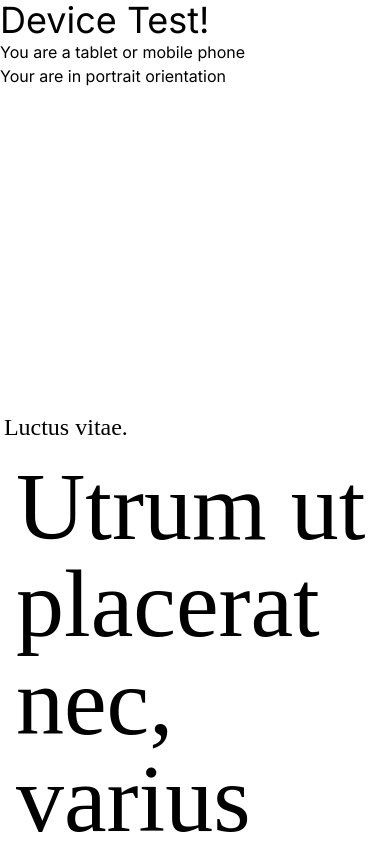
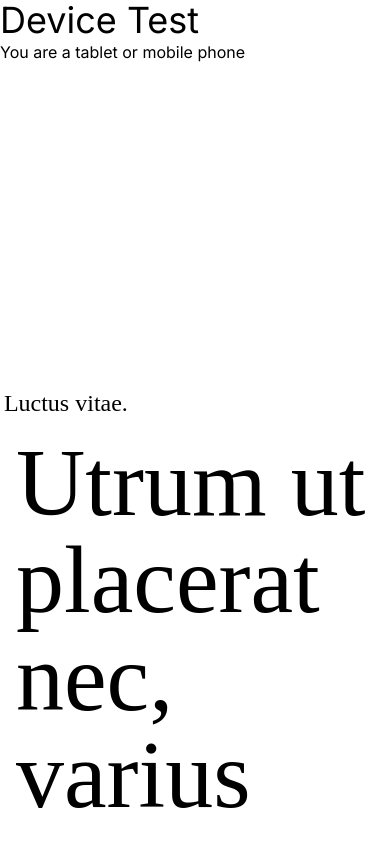
Before and after one commit to KaiyuWei/brink-page, a Next.js app: page / in a window 390 px wide. Shown: the top 844 px of the page. Built offline with nearby package versions, Linux system fonts and the light colour scheme.

Commit message:
media query flex files added for section 4

```diff
--- a/app/components/section2/section2.tsx
+++ b/app/components/section2/section2.tsx
@@ -1,6 +1,6 @@
 import styles from "./section2.module.css";
 
-export default function Section1() {
+export default function Section2() {
   return (
     <div>
       <section className="my-2">
--- /dev/null
+++ b/app/components/section3/flexes/DesktopFlex.tsx
@@ -0,0 +1,2 @@
+import React from "react";
+import styles from "../section3.module.css";
--- a/app/components/section3/section3.tsx
+++ b/app/components/section3/section3.tsx
@@ -1,6 +1,14 @@
+import React from "react";
 import styles from "./section3.module.css";
+import { useMediaQuery } from "react-responsive";
 
-export default function Section1() {
+export default function Section3() {
+  // media query to determine the rendering result
+  const isDesktopOrLaptop = useMediaQuery({
+    query: "(min-width: 1224px)",
+  });
+  const isTabletOrMobile = useMediaQuery({ query: "(max-width: 1224px)" });
+
   return (
     <div>
       <section className="dark-section">
--- a/app/components/section4/section4.tsx
+++ b/app/components/section4/section4.tsx
@@ -1,7 +1,7 @@
 import React from "react";
 import styles from "./section4.module.css";
 
-export default function Section1() {
+export default function Section4() {
   return (
     <div>
       <section className="dark-section">
--- a/app/page.tsx
+++ b/app/page.tsx
@@ -6,24 +6,23 @@ import Section2 from "./components/section2/section2";
 import Section3 from "./components/section3/section3";
 import Section4 from "./components/section4/section4";
 
+/**
+ * @todo remove the media query!
+ * @returns
+ */
+
 export default function Home() {
   const isDesktopOrLaptop = useMediaQuery({
     query: "(min-width: 1224px)",
   });
-  const isBigScreen = useMediaQuery({ query: "(min-width: 1824px)" });
   const isTabletOrMobile = useMediaQuery({ query: "(max-width: 1224px)" });
-  const isPortrait = useMediaQuery({ query: "(orientation: portrait)" });
-  const isRetina = useMediaQuery({ query: "(min-resolution: 2dppx)" });
 
   return (
     <div>
       <div>
-        <h1>Device Test!</h1>
+        <h1>Device Test</h1>
         {isDesktopOrLaptop && <p>You are a desktop or laptop</p>}
-        {isBigScreen && <p>You have a huge screen</p>}
         {isTabletOrMobile && <p>You are a tablet or mobile phone</p>}
-        <p>Your are in {isPortrait ? "portrait" : "landscape"} orientation</p>
-        {isRetina && <p>You are retina</p>}
       </div>
 
       <Section1 />
```
Also changed, not shown: app/components/section3/flexes/MobileFlex.tsx (added).
